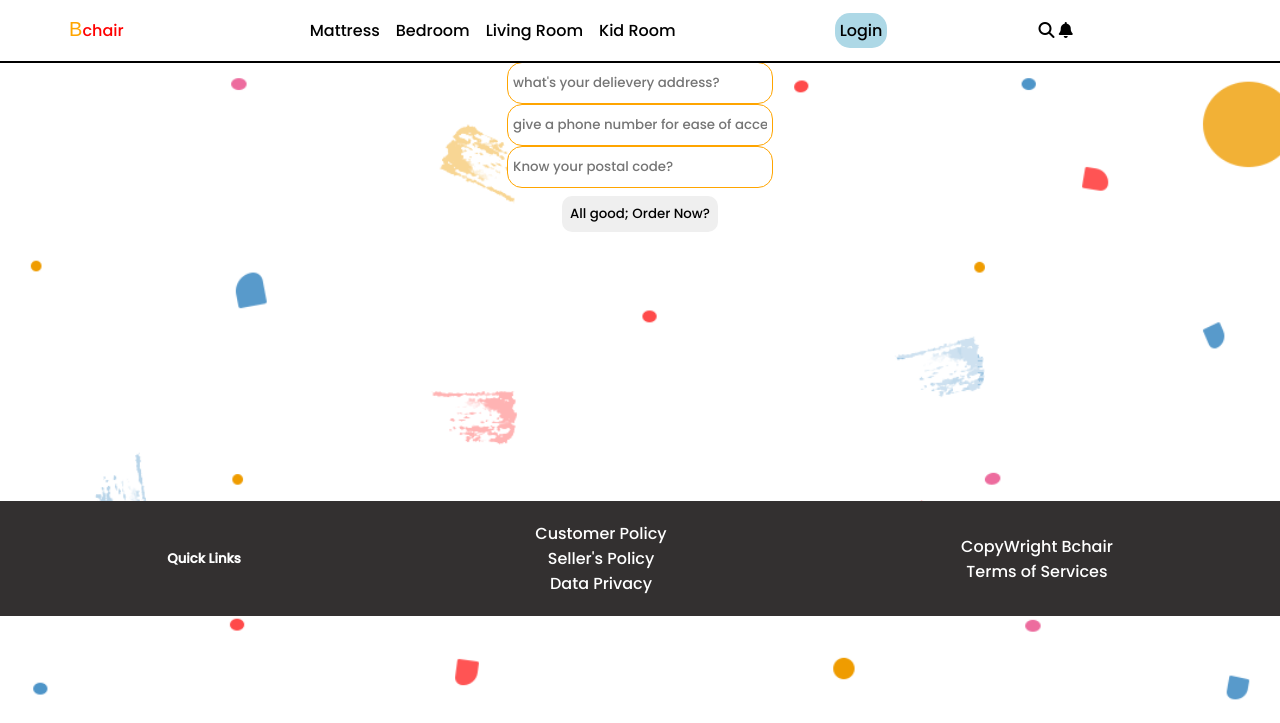
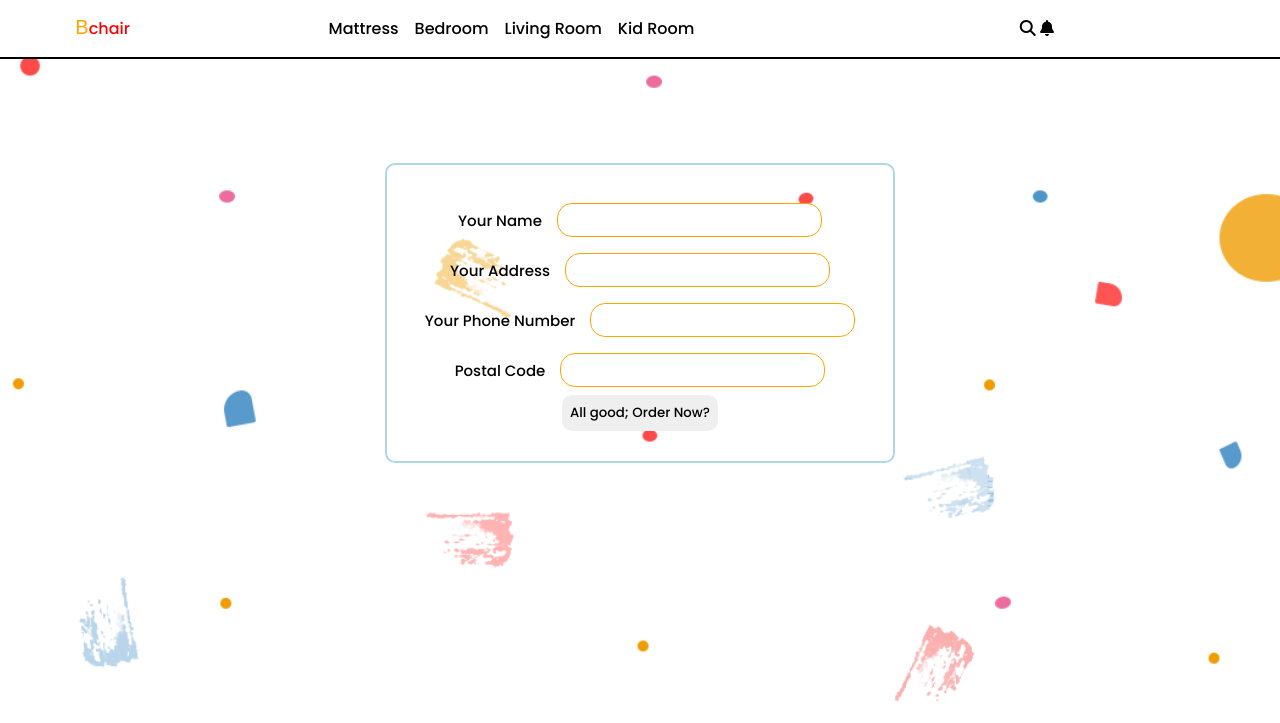
Before and after one commit to Zedtek-me/E-commerce, a Django app: template Ebackend/template/checkout.html in a window 1280 px wide. Shown: the top 723 px of the page. Before the commit the page ends 700 px from the top, so only its background shows below. Run offline with Django 4.2, Linux system fonts and the light colour scheme; the template is opened without the code that fills it, so the values that code supplies are empty; some libraries are stand-ins or nearby versions.

Commit message:
update with bugs to fix

```diff
--- a/Ebackend/models.py
+++ b/Ebackend/models.py
@@ -1,3 +1,4 @@
+from email.policy import default
 from django.db import models
 from django.contrib.auth.models import User
 from PIL import Image
@@ -6,6 +7,7 @@
 class VendorProfile(models.Model):
     vendor= models.OneToOneField(User, on_delete=models.CASCADE)
     profile_img= models.ImageField(blank=True, upload_to= 'vendor_image/', default='default.jpg')
+    phone= models.IntegerField(blank= True, default=0)
     # address
     address= models.TextField(max_length=2000000,blank= True, null= True, default='Some address!')
 
@@ -33,6 +35,7 @@
 class BuyerProfile(models.Model):
     buyer= models.OneToOneField(User, on_delete=models.CASCADE)
     profile_img= models.ImageField(blank=True, upload_to= 'buyer_image/', default='default.jpg')
+    phone= models.IntegerField(blank= True, default=0)
     # address
     address= models.TextField(max_length=2000000,blank= True, null= True, default='Some address!')
 
--- a/Ebackend/static/css/signin_nd_up.css
+++ b/Ebackend/static/css/signin_nd_up.css
@@ -146,3 +146,54 @@
     margin-top: 10%;
     margin-bottom:-9%;
 }
+
+/* checkout page */
+
+/*parent div*/  .cart-order{
+    display:flex;
+    flex-flow: row wrap;
+    justify-content: center;
+    align-items: center;
+    margin-top: 10%;
+}
+
+/*form parent*/.shipping-addr{
+    width:60%;
+    height: fit-content;
+    padding: 20px;
+}
+
+/*form itself*/.ship-form{
+width: fit-content;
+padding: 30px;
+display: flex;
+flex-direction: column;
+justify-content: center;
+align-items: center;
+border: 2px solid lightblue;
+border-radius: 10px;
+}
+
+.ship-form > #submit{
+margin: auto;
+}
+
+.check-cont{
+margin:8px;
+display: flex;
+flex-flow: row wrap;
+justify-content: center;
+align-items: center;
+text-align: left;
+}
+.check-cont > input{
+width:100%;
+height: 30px;
+border:solid orange 1px;
+border-radius: 15px;
+padding:auto;
+text-align: center;
+width:fit-content;
+margin: auto;
+margin-left: 15px;
+}
--- a/Ebackend/template/checkout.html
+++ b/Ebackend/template/checkout.html
@@ -1,6 +1,18 @@
 {%extends 'base.html'%}
 {%block title%}check out{%endblock%}
-{%block logout%}{%endblock%}
+
+<!-- decide whether to show the login or the logout button -->
+{%if user.is_authenticated%}
+
+{%block login%}
+{%endblock%}
+
+{%else%}
+
+{%block logout%}
+{%endblock%}
+
+{%endif%}
 <!-- custom content -->
 {%block content%}
 <div class="cart-order">
@@ -8,24 +20,55 @@
     <div class="shipping-addr">
         {%if user.is_authenticated%}
             {%if user.buyerprofile%}
-            <form action="" method="post">
+            <form action="" method="post" class="ship-form">
                 {%csrf_token%}
-                <input type="text" name="name" value="{{user.buyerprofile.buyer}}" readonly="readonly">
-                <input type="text" name="address" value="{{user.buyerprofile.address}}" readonly="readonly">
-                <input type="tel" name="phone" value="" placeholder="type in your telephone number, please">
-                <input type="text" name="postal-code" value="" placeholder="what's your location postal code?">
-                <button type="submit">All good; Order Now?</button>
+                <div class="check-cont">
+                    <label for="username">Your Name</label>
+                    <input type="text" name="name" value="{{user.buyerprofile.buyer}}" readonly="readonly">
+                </div>
+
+                <div class="check-cont">
+                    <label for="address">Your Address</label>
+                    <input type="text" name="address" value="{{user.buyerprofile.address}}" readonly="readonly">
+                </div>
+
+                <div class="check-cont">
+                    <label for="phone">Your Phone Number</label>
+                    <input type="tel" name="phone" value="{{user.buyerprofile.phone}}" readonly="readonly">
+                </div>
+
+                <div class="check-cont">
+                    <label for="postal">Postal Code</label>
+                    <input type="text" name="name" value="{{user.buyerprofile.buyer}}">
+                </div>
+
+                <button type="submit" id="submit">All good; Order Now?</button>
             </form>
             {%endif%}
         {%else%}
-        <form action="" method="post">
+        <form action="" method="post" class="ship-form">
             {%csrf_token%}
-            <input type="text" name="name" value="" placeholder="type in your name for this order" required>
-            <input type="text" name="address" value="" placeholder="what's your delievery address?" required>
-            <input type="tel" name="phone" value="" placeholder="give a phone number for ease of access" required>
-            <input type="text" name="postal-code" value="" placeholder='Know your postal code?'>
+            <div class="check-cont">
+                <label for="username">Your Name</label>
+                <input type="text" name="name" value="">
+            </div>
 
-            <button type="submit">All good; Order Now?</button>
+            <div class="check-cont">
+                <label for="address">Your Address</label>
+                <input type="text" name="address" value="">
+            </div>
+
+            <div class="check-cont">
+                <label for="phone">Your Phone Number</label>
+                <input type="tel" name="phone" value="">
+            </div>
+
+            <div class="check-cont">
+                <label for="postal">Postal Code</label>
+                <input type="text" name="name" value="">
+            </div>
+
+            <button type="submit" id="submit">All good; Order Now?</button>
         </form>
         {%endif%}
 
```
Also changed, not shown: Ebackend/views.py (+5 -2 lines), Ebackend/migrations/0006_buyerprofile_phone_vendorprofile_phone.py (added), Ebackend/migrations/0007_alter_buyerprofile_phone_alter_vendorprofile_phone.py (added), Ebackend/migrations/0008_alter_buyerprofile_phone_alter_vendorprofile_phone.py (added), Ebackend/migrations/0009_alter_buyerprofile_phone_alter_vendorprofile_phone.py (added).
